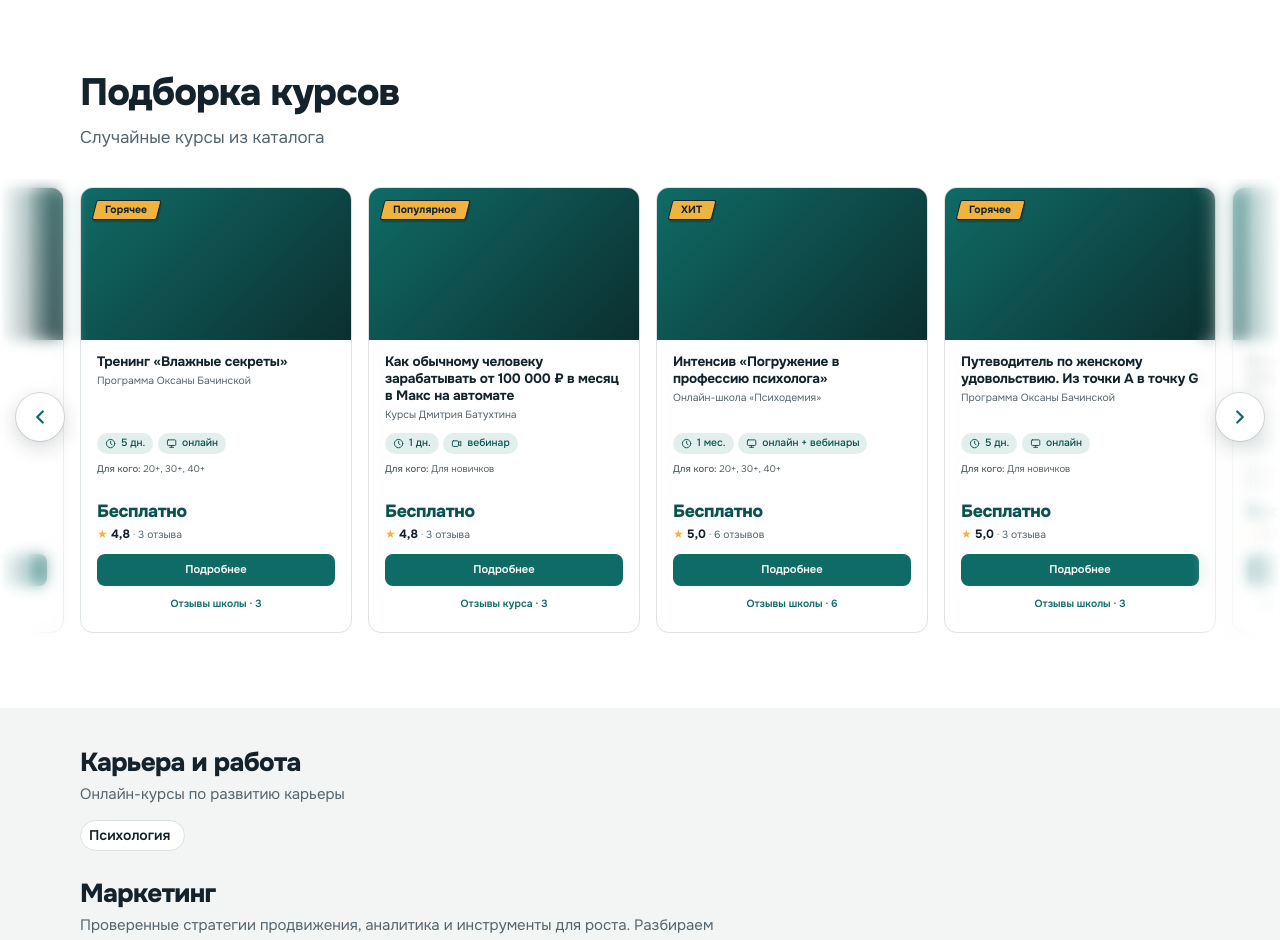
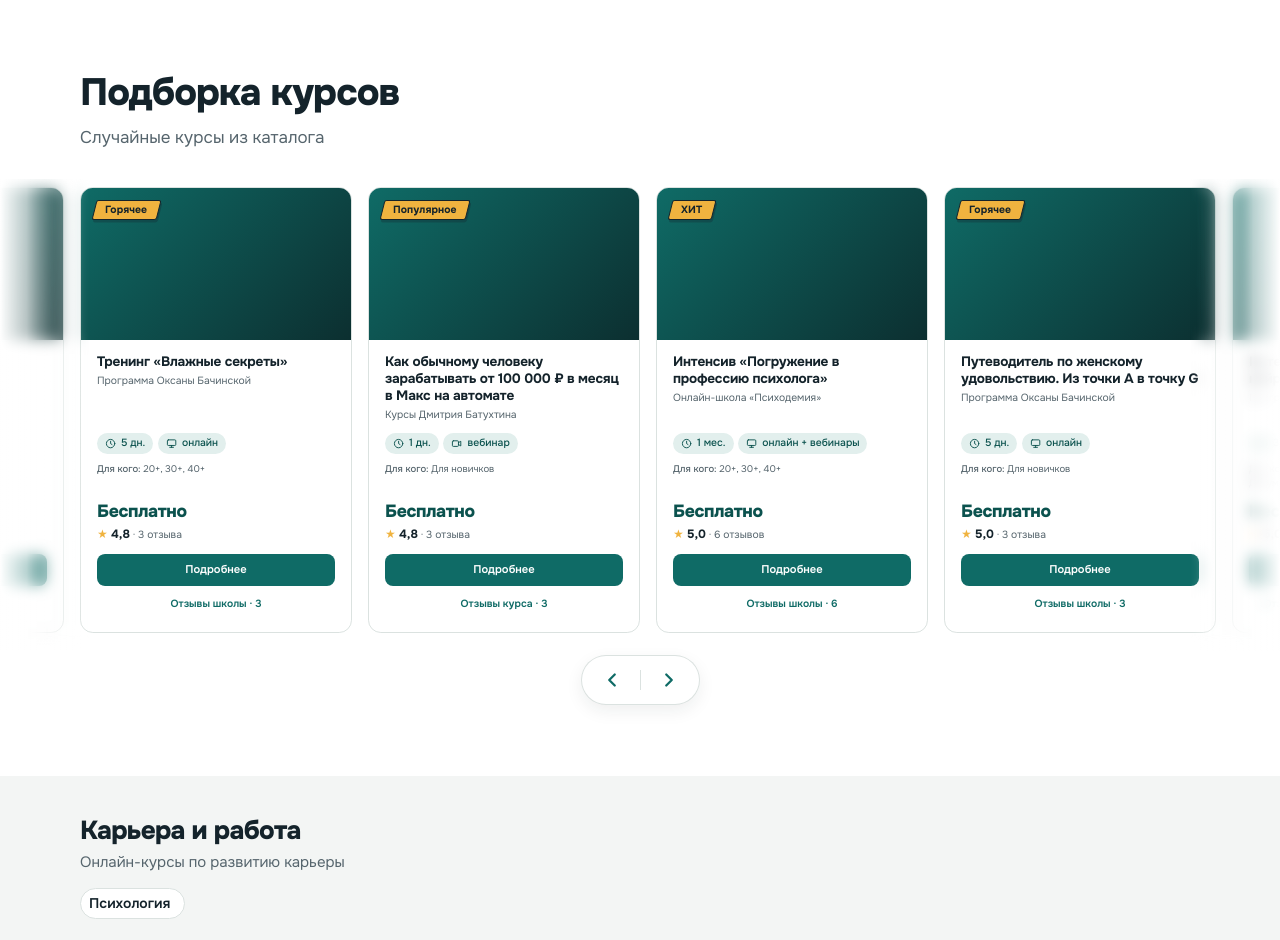
Before and after one commit to Santilka/partners, a Django app: page / in a window 1280 px wide. Shown: the part 671-1611 px from the top of the page. Run offline with Django 5.2, Linux system fonts and the light colour scheme; data comes from the database, SQL or seed files in the repository; data that the repository does not hold is empty.

Commit message:
улучшен дизайн стрелочек прокрутки карусели

```diff
--- a/static/css/style.css
+++ b/static/css/style.css
@@ -721,8 +721,19 @@ footer a:hover{color:#fff}
   scroll-padding-inline:calc(var(--side) / var(--z));
 }
 @media(max-width:768px){#featured .cards-carousel .card{flex-basis:calc(82% * var(--z))}}
-#featured .carousel-prev{left:max(12px,calc(var(--side) - 64px))}
-#featured .carousel-next{right:max(12px,calc(var(--side) - 64px))}
+#featured .carousel-nav{display:flex;justify-content:center;margin-top:20px}
+#featured .carousel-pill{
+  display:inline-flex;align-items:center;padding:4px;border-radius:999px;background:#fff;
+  box-shadow:0 0 0 1px var(--line),0 6px 18px rgba(20,35,43,.08);
+}
+#featured .carousel-pill .carousel-btn{
+  position:static;transform:none;width:52px;height:40px;border-radius:999px;
+  background:transparent;box-shadow:none;color:var(--teal);
+}
+#featured .carousel-pill .carousel-btn:hover{background:var(--tint);transform:none}
+#featured .carousel-pill .carousel-btn:active{background:var(--teal);color:#fff}
+#featured .carousel-sep{width:1px;height:20px;background:var(--line);margin:0 2px}
+@media(max-width:768px){#featured .carousel-nav{display:none}}
 
 /* ==========================================================================
    RESPONSIVE (max-width: 768px)
--- a/static/js/carousel.js
+++ b/static/js/carousel.js
@@ -230,6 +230,17 @@ document.querySelectorAll('[data-carousel]').forEach(function (root) {
     root.addEventListener(ev, function () { armed = true; loadMore(); }, { once: true, passive: true });
   });
 
+  var nav = document.createElement('div'), pill = document.createElement('div'), sep = document.createElement('span');
+  nav.className = 'carousel-nav';
+  pill.className = 'carousel-pill';
+  sep.className = 'carousel-sep';
+  sep.setAttribute('aria-hidden', 'true');
+  pill.appendChild(prev);
+  pill.appendChild(sep);
+  pill.appendChild(next);
+  nav.appendChild(pill);
+  root.after(nav);
+
   prev.disabled = next.disabled = false;
   root.classList.add('has-prev', 'has-next');
   growLeft();
```
